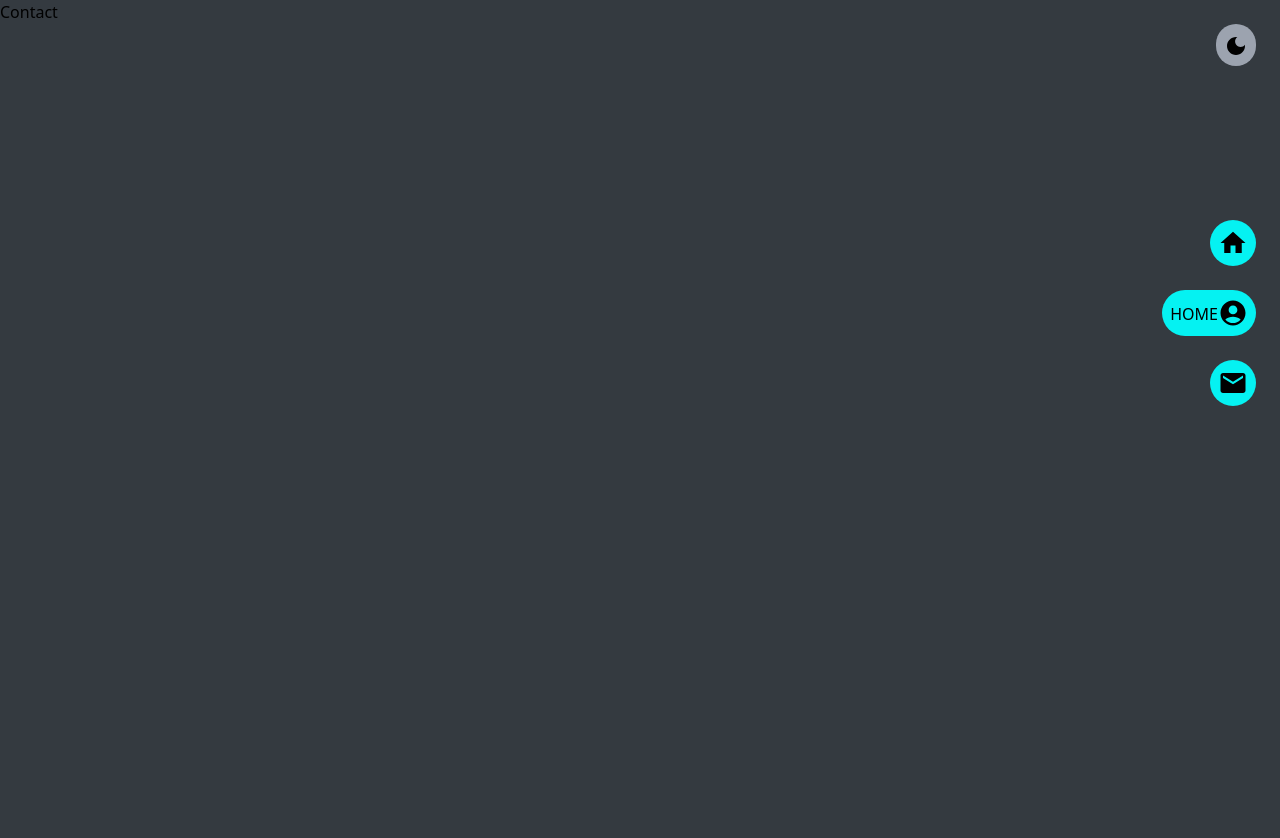
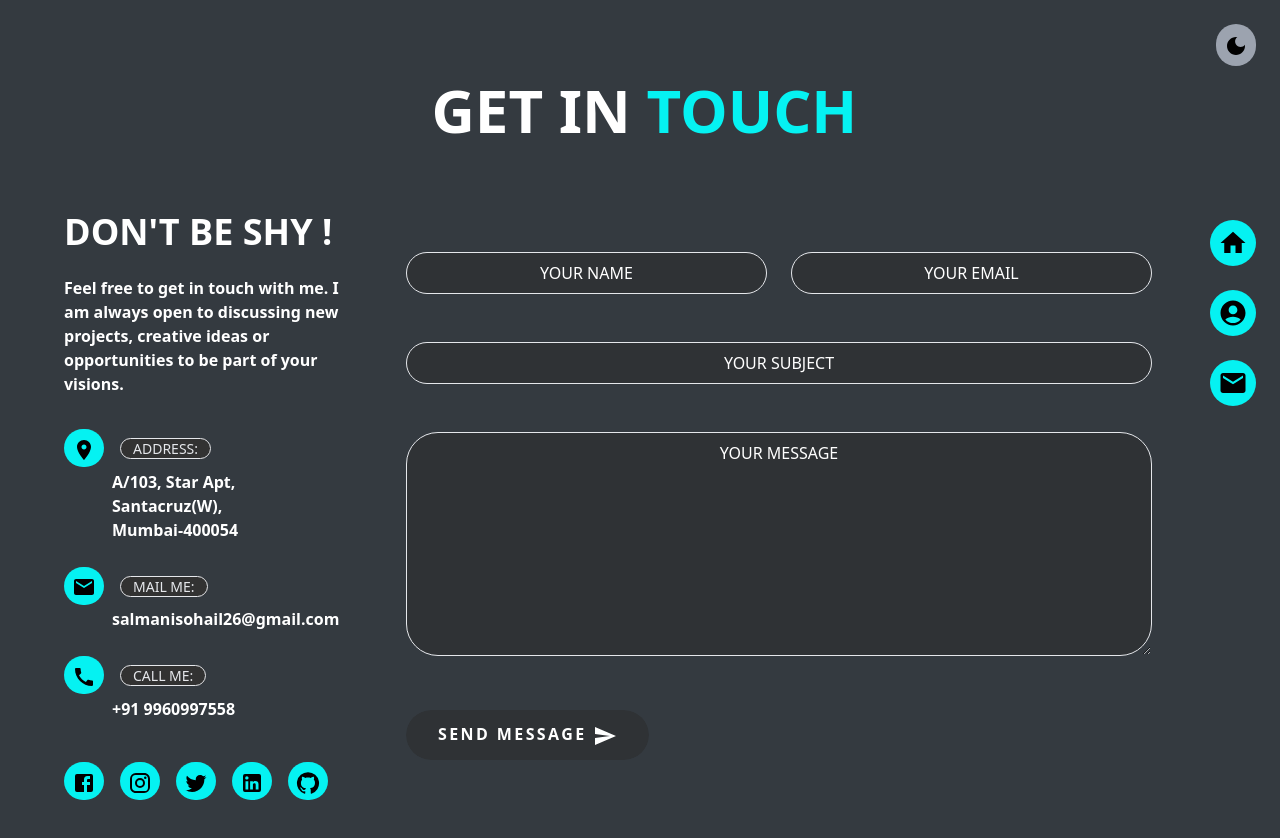
Before and after one commit to realsohel/Portfolio, a React (Create React App) app: page /contact in a window 1280 px wide. Shown: the top 838 px of the page. Before the commit the page ends 800 px from the top, so only its background shows below. Built offline with nearby package versions, Linux system fonts and the light colour scheme.

Commit message:
Contact done

```diff
--- /dev/null
+++ b/src/components/Button.css
@@ -0,0 +1,42 @@
+.button {
+    display: inline-block;
+    padding: 0.75rem 2rem;
+    border-radius: 10rem;
+    color: #fff;
+    text-transform: uppercase;
+    font-size: 1rem;
+    letter-spacing: 0.15rem;
+    transition: all 0.3s;
+    position: relative;
+    overflow: hidden;
+    z-index: 1;
+}
+.button:after {
+    content: '';
+    position: absolute;
+    bottom: 0;
+    left: 0;
+    width: 100%;
+    height: 100%;
+    background-color: #2f3235;
+    border-radius: 10rem;
+    z-index: -2;
+}
+.button:before {
+    content: '';
+    position: absolute;
+    bottom: 0;
+    left: 0;
+    width: 0%;
+    height: 100%;
+    background-color: #05F2F2;
+    transition: all 0.3s;
+    border-radius: 10rem;
+    z-index: -1;
+}
+.button:hover {
+    color: #000;
+}
+.button:hover:before {
+    width: 100%;
+}
--- a/src/components/Contact.js
+++ b/src/components/Contact.js
@@ -1,10 +1,103 @@
-import React from 'react'
+import React, { useState } from 'react'
+// import { Link } from 'react-router-dom';
+import "./Button.css"
+
+import LocationOnIcon from '@mui/icons-material/LocationOn';
+import EmailIcon from '@mui/icons-material/Email';
+import CallIcon from '@mui/icons-material/Call';
+import FacebookIcon from '@mui/icons-material/Facebook';
+import InstagramIcon from '@mui/icons-material/Instagram';
+import TwitterIcon from '@mui/icons-material/Twitter';
+import LinkedInIcon from '@mui/icons-material/LinkedIn';
+import GitHubIcon from '@mui/icons-material/GitHub';
+import SendIcon from '@mui/icons-material/Send';
 
 const Contact = () => {
+
+    const[note , setNote] = useState({name: "YOUR NAME", email: "YOUR EMAIL", subject:"YOUR SUBJECT" , msg:"YOUR MESSAGE"});
+
+
+    const onChange = (e)=>{
+        setNote({...note , [e.target.name]:e.target.value});
+    }
+
     return (
-        <div>
-        <h1>Contact</h1>
+        <>
+        <div className='text-white'>
+            <div className='mr-24 sm:mr-48 lg:mr-16'>
+                <h2 className=' mt-20 ml-20  sm:w-[54%] justify-center  float-right font-bold  md:text-4xl text-3xl  lg:text-6xl text-white lg:mr-32 mb-6 '>GET IN <span className='text-[#05F2F2] ' >TOUCH</span></h2>
+            </div>
+
+            <div className="block lg:flex mt-8 lg:mt-12 float-right w-[100%]">
+                <div className="message ml-6 lg:ml-16 ">
+
+                    <div className="md:text-3xl text-2xl  lg:text-4xl font-bold ">DON'T BE SHY !</div>
+                    <div className="mt-4 lg:mt-6 font-semibold">Feel free to get in touch with me. I am always open to discussing new projects, creative ideas or opportunities to be part of your visions.</div>
+
+                    <div className=' 1st mt-8 lg:mt-10'>
+                        <div >
+                            <span className="   w-[20%] rounded-full p-2 bg-[#05F2F2] text-black"><LocationOnIcon /></span>
+                            <span className='mx-4 border px-3  rounded-xl text-sm bg-[#323232] text-gray-200' >ADDRESS: </span>
+                        </div>
+
+                        <div className="ml-12 mt-2">
+                            <span className='font-bold '> A/103, Star Apt, Santacruz(W),<br /> Mumbai-400054 </span>
+                        </div>
+                    </div>
+
+                    <div className=' 2nd mt-4 lg:mt-8'>
+                        <div >
+                            <span className="   w-[20%] rounded-full p-2 bg-[#05F2F2] text-black"><EmailIcon /></span>
+                            <span className='mx-4 border px-3  rounded-xl text-sm bg-[#323232] text-gray-200' >MAIL ME: </span>
+                        </div>
+
+                        <div className="ml-12 mt-2">
+                            <span className='font-bold '> salmanisohail26@gmail.com </span>
+                        </div>
+                    </div>
+
+                    <div className=' 3rd mt-4 lg:mt-8'>
+                        <div >
+                            <span className="   w-[20%] rounded-full p-2 bg-[#05F2F2] text-black"><CallIcon /></span>
+                            <span className='mx-4 border px-3  rounded-xl text-sm bg-[#323232] text-gray-200' >CALL ME: </span>
+                        </div>
+
+                        <div className="ml-12 mt-2">
+                            <span className='font-bold '> +91 9960997558 </span>
+                        </div>
+                    </div>
+
+                    <div className="social-media mt-12 space-x-4 mb-8">
+                        <a  href="https://www.facebook.com/sohail.salmani.3975" rel="noreferrer" target="_blank"><span className='w-[20%] rounded-full p-2 bg-[#05F2F2] text-black'><FacebookIcon/></span></a>
+                        <a  href="https://www.instagram.com/sohail.salmani.400054/" rel="noreferrer" target="_blank"><span className='w-[20%] rounded-full p-2 bg-[#05F2F2] text-black'><InstagramIcon/></span></a>
+                        <a  href="https://twitter.com/real_sohel_" rel="noreferrer" target="_blank"><span className='w-[20%] rounded-full p-2 bg-[#05F2F2] text-black'><TwitterIcon/></span></a>
+                        <a  href="https://www.linkedin.com/in/mohd-sohel-salmani-957603226/" rel="noreferrer" target="_blank"><span className='w-[20%] rounded-full p-2 bg-[#05F2F2] text-black'><LinkedInIcon/></span></a>
+                        <a  href="https://github.com/realsohel" rel="noreferrer" target="_blank"><span className='w-[20%] rounded-full p-2 bg-[#05F2F2] text-black'><GitHubIcon/></span></a>
+                    </div>
+
+                </div>
+                <div className="ml-6 lg:ml-16 mt-10 mb-20">
+                    <div className="form mr-32">
+                        <div className="md:flex md:space-x-6">
+                        <span><input type="text" className='rounded-3xl px-16 py-2 bg-[#2f3235] outline-[#05F2F2] border text-center  '  value={note.name} name='name' onChange={onChange}/></span>
+                        <span><input type="email" className='rounded-3xl px-16 py-2 bg-[#2f3235] outline-[#05F2F2] border text-center mt-6 md:mt-0' value={note.email} name='email' onChange={onChange}/></span>
+                        </div>
+
+                        <div >
+                        <input type="text" className='rounded-3xl px-16 py-2 bg-[#2f3235] outline-[#05F2F2] border text-center  mt-6 lg:mt-12 md:w-[100%]' value={note.subject} name='subject' onChange={onChange}/>
+                        </div>
+                        <div >
+                        <textarea  className='rounded-[2rem] px-20 py-2 bg-[#2f3235] h-56 outline-[#05F2F2] border text-center  mt-6 lg:mt-12 md:w-[100%]' value={note.msg} name='subject' onChange={onChange}/>
+                        </div>
+
+                        <div className="mt-12 ">
+                        <a href="/" className="button font-bold ">SEND MESSAGE  <span ><SendIcon/></span></a>
+                        </div>
+                    </div>
+                </div>
+            </div>
         </div>
+        </>
     )
 }
 
--- a/src/components/Experience.js
+++ b/src/components/Experience.js
@@ -4,8 +4,8 @@ import WorkIcon from '@mui/icons-material/Work';
 const Experience = () => {
     return (
         <>
-            <div className="grid md:grid-cols-2 grid-cols-1 w-[100%] mb-28">
-                <div className='1st'>
+            <div className=" grid md:grid-cols-2 grid-cols-1 w-[100%] mb-28">
+                <div className=' 1st'>
                     <div className="bachelor  ">
                         <span className="  border w-[20%] rounded-full p-2 bg-[#05F2F2] text-black"><WorkIcon /></span>
                         <span className='mx-4 border px-3  rounded-xl text-sm bg-[#323232] text-gray-200' >2021 - PRESENT </span>
--- a/src/components/Home.js
+++ b/src/components/Home.js
@@ -1,6 +1,7 @@
 import React from 'react'
 import man from "./man-modified.png"
 import manlg from "./man.jpg"
+
 import "./home.css"
 const Home = () => {
     return (
@@ -24,6 +25,7 @@ const Home = () => {
                 </div>
             </div>
 
+
             {/* <div className="float-right mt-72 ">hello</div> */}
         </>
     )
--- a/src/components/ModeBtn.js
+++ b/src/components/ModeBtn.js
@@ -11,9 +11,9 @@ const ModeBtn = (props) => {
         <>
             <div className=''>
 
-            {props.mode==='dark'? <button className="btn bg-gray-400 hover:bg-gray-300 float-right mr-6 mt-6 p-2 rounded-full  fixed right-0" onClick={props.togglemode}>
+            {props.mode==='dark'? <button className="btn bg-gray-400 hover:bg-gray-300 float-right mr-6 mt-6 p-2 rounded-full  fixed right-0 z-50" onClick={props.togglemode}>
             <LightModeIcon/>
-            </button>:<button className="btn bg-gray-400 hover:bg-gray-300 float-right  mr-6 mt-6 p-2 rounded-full fixed right-0" onClick={props.togglemode}>
+            </button>:<button className="btn bg-gray-400 hover:bg-gray-300 float-right  mr-6 mt-6 p-2 rounded-full fixed right-0 z-50" onClick={props.togglemode}>
             <DarkModeIcon/>
             </button>}
 
--- a/src/components/Navbar.css
+++ b/src/components/Navbar.css
@@ -13,3 +13,10 @@ body{
     -webkit-tap-highlight-color: transparent;
     transition: background-color 0.1s ease-in-out;
 }
+
+li h2{
+    display: none;
+}
+li h2:hover{
+    display: block;
+}
--- a/src/components/Navbar.js
+++ b/src/components/Navbar.js
@@ -21,11 +21,11 @@ const Navbar = () => {
         {/* For Laptop viewfi! */}
         <nav>
             <ul className='mt-52 float-right hidden lg:block mr-6 fixed right-0  '>
-                <li>
-                    <Link to="/" className="btn bg-[#05F2F2] hover:bg-gray-300 float-right my-3  p-2  rounded-full  flex"> <span className='mt-1 font-medium  mx-4 hidden hover:block ' >HOME</span><HomeIcon className='hover:block' sx={{ fontSize: 30 }} /> </Link>
+                <li className="hover:block">
+                    <Link to="/" className="btn bg-[#05F2F2] hover:bg-gray-300 float-right my-3  p-2  rounded-full  flex"> <h2 className='mt-1 font-medium  mx-4   ' >HOME</h2><HomeIcon className='hover:block' sx={{ fontSize: 30 }} /> </Link>
                 </li>
                 <li>
-                    <Link to="/about" className=" btn bg-[#05F2F2] hover:bg-gray-300 float-right my-3  p-2 rounded-full flex"><h1 className='mt-1 font-medium ' >HOME</h1> <AccountCircleIcon sx={{ fontSize: 30 }} /> </Link>
+                    <Link to="/about" className=" btn bg-[#05F2F2] hover:bg-gray-300 float-right my-3  p-2 rounded-full flex"><h2 className='mt-1 font-medium ' >HOME</h2> <AccountCircleIcon sx={{ fontSize: 30 }} /> </Link>
                 </li>
                 <li>
                     <Link to="/contact" className="btn bg-[#05F2F2] hover:bg-gray-300 float-right my-3  p-2 rounded-full "> <MailIcon sx={{ fontSize: 30 }} /> </Link>
```
Also changed, not shown: 1 other file (tests, documents, lock files or other folders).
